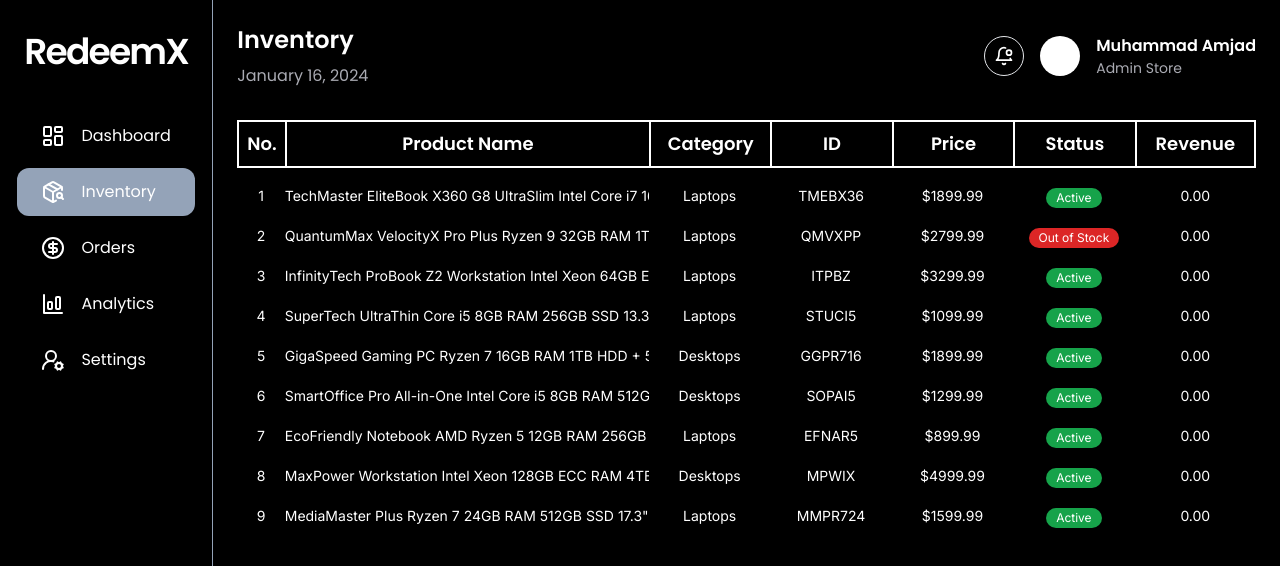
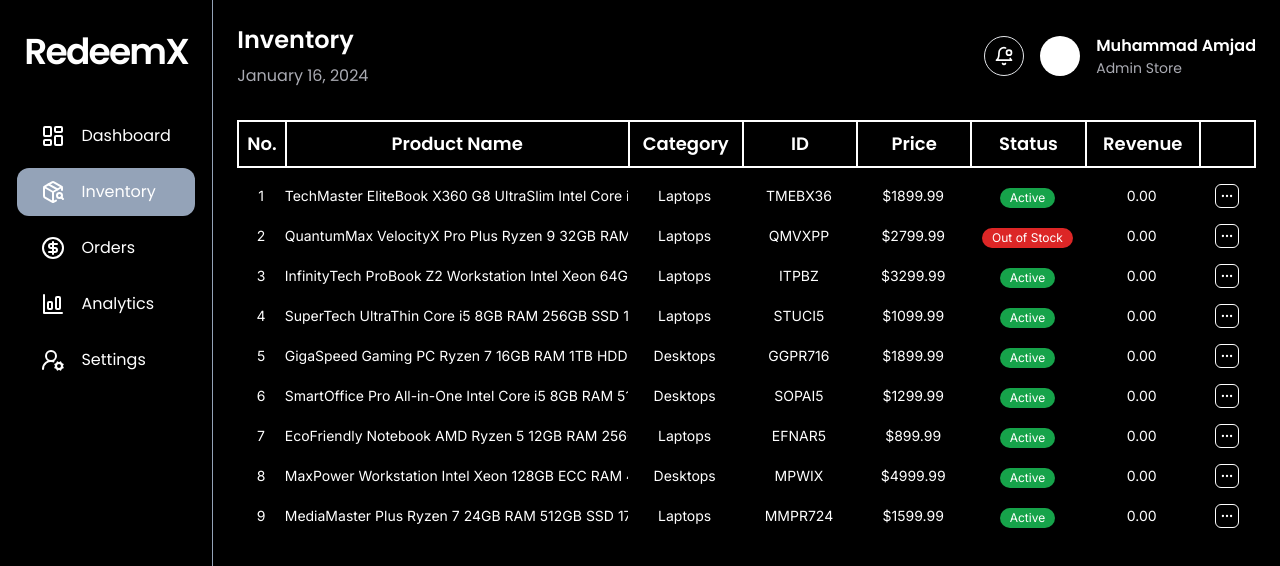
Before and after one commit to devvMuhammad/admin-redeemx, a Next.js app: page /inventory in a window 1280 px wide. Shown: the top 566 px of the page. Built offline with nearby package versions, Linux system fonts and the light colour scheme.

Commit message:
added an horizontal icon at the end

```diff
--- a/src/components/inventory/ProductRow.tsx
+++ b/src/components/inventory/ProductRow.tsx
@@ -1,6 +1,7 @@
 import { Inter } from "next/font/google";
 import { Product } from "./ProductsTable";
 import Badge from "../ui/Badge";
+import { MoreHorizontalIcon } from "lucide-react";
 
 const inter = Inter({ weight: "400", style: "normal" });
 
@@ -28,6 +29,10 @@ export default function ProductRow({
         </Badge>
       </div>
       <p className={`${inter.className}`}>{product.revenue.toFixed(2)}</p>
+      {/* <p className={`${inter.className}`}>PPP</p> */}
+      <div className="mx-auto">
+        <MoreHorizontalIcon className="cursor-pointer p-1 border rounded-md border-white" />
+      </div>
     </>
   );
 }
--- a/src/components/inventory/ProductsTable.tsx
+++ b/src/components/inventory/ProductsTable.tsx
@@ -91,7 +91,7 @@ const dummyProducts: Product[] = [
 export default function ProductsTable() {
   return (
     <div className="overflow-x-auto">
-      <div className="min-w-[700px] header product-rows grid gap-y-4 grid-cols-[auto_3fr_1fr_1fr_1fr_1fr_1fr] justify-center items-center text-center overflow-x-auto ">
+      <div className="min-w-[700px] header product-rows grid gap-y-4 grid-cols-[auto_3fr_1fr_1fr_1fr_1fr_1fr_0.5fr] justify-center items-center text-center overflow-x-auto ">
         <TableHeader />
         {dummyProducts.map((product, i) => (
           <ProductRow product={product} num={i + 1} key={product.id} />
--- a/src/components/inventory/TableHeader.tsx
+++ b/src/components/inventory/TableHeader.tsx
@@ -8,6 +8,7 @@ export default function TableHeader() {
       <span>Price</span>
       <span>Status</span>
       <span>Revenue</span>
+      <span>&nbsp;</span>
     </>
   );
 }
```
